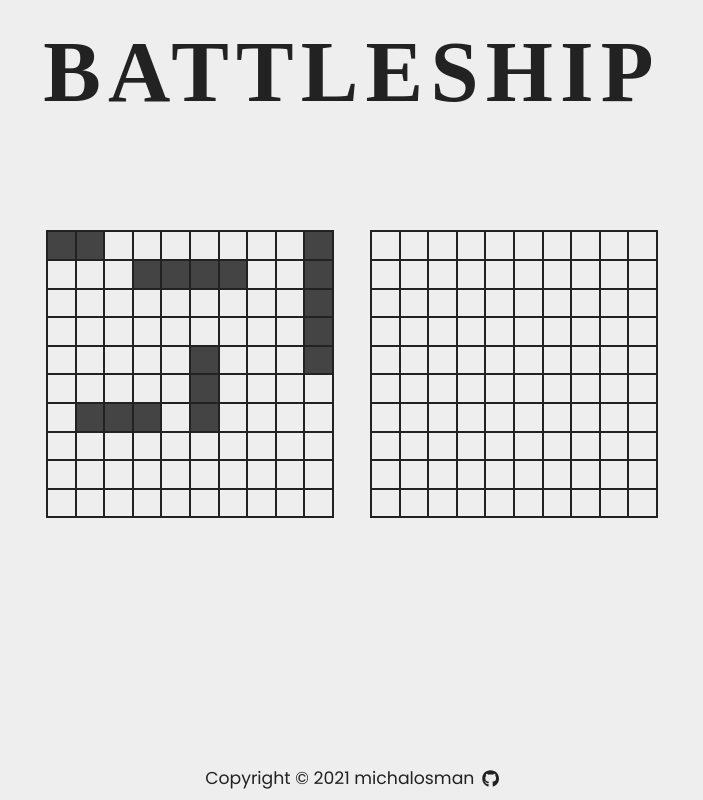
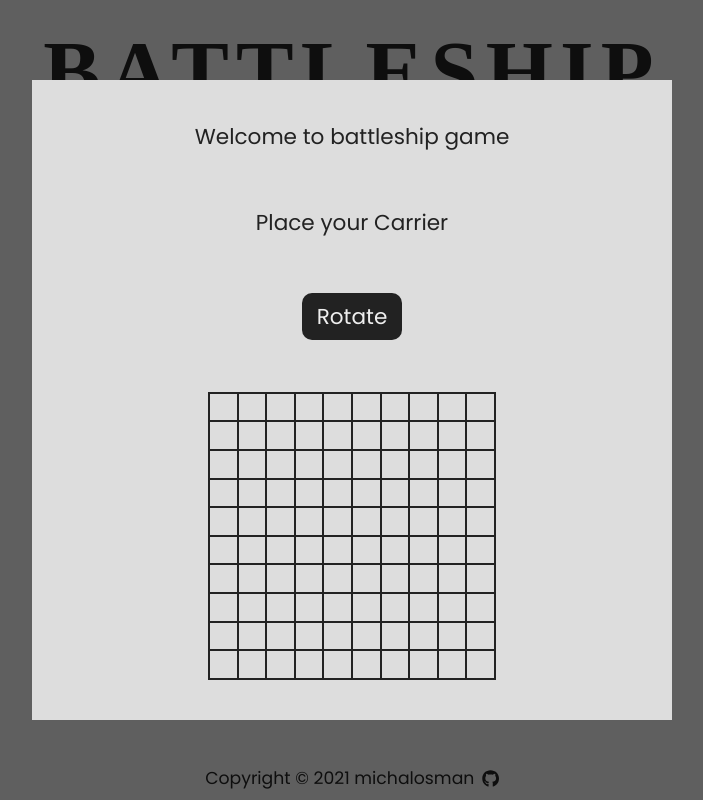
Before and after one commit to michalosman/battleship, a React (Create React App) app: page / in a window 1280 px wide. Shown: the whole page, without its empty margins (288-991 px from the left). Built offline with nearby package versions, Linux system fonts and the light colour scheme; a web font is replaced by a local one.

Commit message:
Refactor start screen

```diff
--- a/src/components/Game/Game.tsx
+++ b/src/components/Game/Game.tsx
@@ -4,10 +4,10 @@ import Gameboard from '../../factories/Gameboard'
 import Player from '../../factories/Player'
 import Board from './Board'
 import EndScreen from './EndScreen'
-// import StartScreen from './StartScreen'
+import StartScreen from './StartScreen'
 
 const Game = () => {
-  // const [hasGameStarted, setHasGameStarted] = useState(false)
+  const [hasGameStarted, setHasGameStarted] = useState(false)
   const [isGameOver, setIsGameOver] = useState(false)
   const [endScreenMessage, setEndScreenMessage] = useState('')
   const [user, setUser] = useState(new Player('User'))
@@ -16,23 +16,19 @@ const Game = () => {
   const [computerGameboard, setComputerGameboard] = useState(new Gameboard())
 
   useEffect(() => {
-    setRandomGameboards()
+    setRandomComputerGameboard()
   }, [])
 
-  const setRandomGameboards = () => {
-    const random1 = new Gameboard()
-    random1.placeShipsRandomly()
-    setUserGameboard(random1)
-
-    const random2 = new Gameboard()
-    random2.placeShipsRandomly()
-    setComputerGameboard(random2)
+  const setRandomComputerGameboard = () => {
+    const random = new Gameboard()
+    random.placeShipsRandomly()
+    setComputerGameboard(random)
   }
 
   const resetGame = () => {
     setUser(new Player('User'))
     setComputer(new Player('Computer'))
-    setRandomGameboards()
+    setRandomComputerGameboard()
     setIsGameOver(false)
   }
 
@@ -79,21 +75,17 @@ const Game = () => {
     }
   }
 
-  // const startGame = () => {
-  //   setHasGameStarted(true)
-  // }
-
   return (
     <GameWrapper>
-      {/* {hasGameStarted ? (
+      {hasGameStarted ? (
         ''
       ) : (
         <StartScreen
           gameboard={userGameboard}
-          startGame={startGame}
           setUserGameboard={setUserGameboard}
+          setHasGameStarted={setHasGameStarted}
         />
-      )} */}
+      )}
       {isGameOver ? (
         <EndScreen message={endScreenMessage} resetGame={resetGame} />
       ) : (
--- a/src/components/Game/StartScreen.tsx
+++ b/src/components/Game/StartScreen.tsx
@@ -1,17 +1,21 @@
 import { useState } from 'react'
-import styled from 'styled-components'
+import styled, { css } from 'styled-components'
 import Gameboard from '../../factories/Gameboard'
 import Ship from '../../factories/Ship'
 import Button from '../elements/Button'
-import Board from './Board'
+import { v4 as uuidv4 } from 'uuid'
 
 interface Props {
   gameboard: Gameboard
-  startGame: () => void
   setUserGameboard: (gameBoard: Gameboard) => void
+  setHasGameStarted: (hasGameStarted: boolean) => void
 }
 
-const StartScreen = ({ gameboard, startGame, setUserGameboard }: Props) => {
+const StartScreen = ({
+  gameboard,
+  setUserGameboard,
+  setHasGameStarted,
+}: Props) => {
   const [currentShipName, setCurrentShipName] = useState('Carrier')
   const [currentShip, setCurrentShip] = useState(new Ship(5))
   const [isVertical, setIsVertical] = useState(true)
@@ -20,12 +24,36 @@ const StartScreen = ({ gameboard, startGame, setUserGameboard }: Props) => {
     setIsVertical(!isVertical)
   }
 
+  const setShip = () => {
+    // try to place ship on gameboard
+    // if successful then change current name and ship
+    // if unsuccessful return
+    // if name === '' setHasGameStarted(true)
+  }
+
+  const fields = gameboard.board.map((row) => {
+    return row.map((field) => (
+      <Field
+        key={uuidv4()}
+        isFilled={field ? true : false}
+        currentShipLength={currentShip.length}
+        isVertical={isVertical}
+      />
+    ))
+  })
+
+  const startGame = () => {
+    if (currentShipName === '') setHasGameStarted(true)
+    else alert('You have to place all ships before starting')
+  }
+
   return (
     <StartScreenWrapper>
       <SetupWindow>
         <p>Welcome to battleship game</p>
         <p>Place your {currentShipName}</p>
         <Button content={'Rotate'} onClick={toggleRotate} />
+        <Board>{fields}</Board>
       </SetupWindow>
       <Overlay />
     </StartScreenWrapper>
@@ -41,6 +69,7 @@ const StartScreenWrapper = styled.div`
   justify-content: center;
   width: 100%;
   height: 100%;
+  font-size: 3rem;
 `
 
 const SetupWindow = styled.div`
@@ -50,10 +79,35 @@ const SetupWindow = styled.div`
   flex-direction: column;
   align-items: center;
   justify-content: space-around;
-  width: 600px;
-  height: 600px;
+  width: 50%;
+  height: 80%;
   padding: ${({ theme }) => theme.padding.md};
   background-color: ${({ theme }) => theme.colors.light.secondary};
+`
+
+const Board = styled.div`
+  display: grid;
+  grid-template-columns: repeat(10, 1fr);
+  grid-template-rows: repeat(10, 1fr);
+  width: 40rem;
+  height: 40rem;
+  border: 1px solid ${({ theme }) => theme.colors.dark.primary};
+`
+
+interface IField {
+  isFilled: boolean
+  currentShipLength: number
+  isVertical: boolean
+}
+
+const Field = styled.div<IField>`
+  border: 1px solid ${({ theme }) => theme.colors.dark.primary};
+
+  ${({ isFilled }) =>
+    isFilled &&
+    css`
+      background-color: ${({ theme }) => theme.colors.dark.secondary};
+    `}
 `
 
 const Overlay = styled.div`
```
Also changed, not shown: package.json (+7 -1 lines), 1 other file (tests, documents, lock files or other folders).
